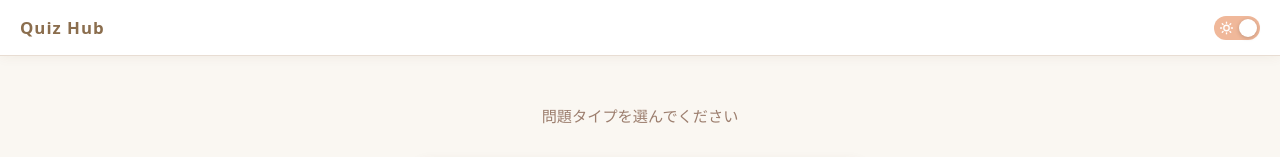
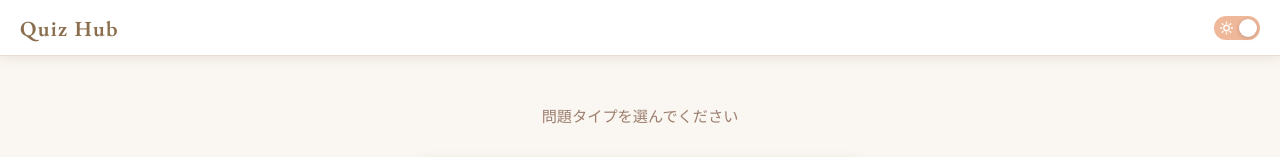
Before and after one commit to aico0315/quiz-hub-cozy, a React (Vite) app: page / in a window 1280 px wide. Shown: the top 157 px of the page. Built offline with nearby package versions, Linux system fonts and the light colour scheme.

Commit message:
ヘッダーロゴにEB Garamondフォントを適用・サイズ調整、影を強化
Co-Authored-By: Claude Sonnet 4.6 (1M context) <noreply@anthropic.com>

```diff
--- a/index.html
+++ b/index.html
@@ -4,6 +4,9 @@
     <meta charset="UTF-8" />
     <link rel="icon" type="image/svg+xml" href="/favicon.svg" />
     <meta name="viewport" content="width=device-width, initial-scale=1.0" />
+    <link rel="preconnect" href="https://fonts.googleapis.com" />
+    <link rel="preconnect" href="https://fonts.gstatic.com" crossorigin />
+    <link href="https://fonts.googleapis.com/css2?family=EB+Garamond:wght@600&display=swap" rel="stylesheet" />
     <title>quiz-hub</title>
   </head>
   <body>
--- a/src/App.module.css
+++ b/src/App.module.css
@@ -15,13 +15,14 @@
   padding: 0 1.25rem;
   background: var(--bg-card);
   border-bottom: 1px solid var(--border);
-  box-shadow: 0 1px 12px rgba(100, 60, 20, 0.06);
+  box-shadow: 0 1px 12px rgba(100, 60, 20, 0.13);
   z-index: 100;
 }
 
 .logo {
-  font-size: 1.05rem;
-  font-weight: 700;
+  font-family: 'EB Garamond', Georgia, serif;
+  font-size: 1.35rem;
+  font-weight: 600;
   color: var(--text-accent);
   letter-spacing: 0.06em;
   background: none;
--- a/src/components/DashboardScreen.module.css
+++ b/src/components/DashboardScreen.module.css
@@ -40,12 +40,12 @@
   cursor: pointer;
   transition: border-color 0.2s, box-shadow 0.2s, transform 0.2s;
   text-align: left;
-  box-shadow: 0 2px 12px rgba(100, 60, 20, 0.06);
+  box-shadow: 0 2px 12px rgba(100, 60, 20, 0.12);
 }
 
 .card:hover {
   border-color: var(--text-accent);
-  box-shadow: 0 6px 20px rgba(139, 110, 78, 0.14);
+  box-shadow: 0 6px 20px rgba(139, 110, 78, 0.25);
   transform: translateY(-2px);
 }
 
```
